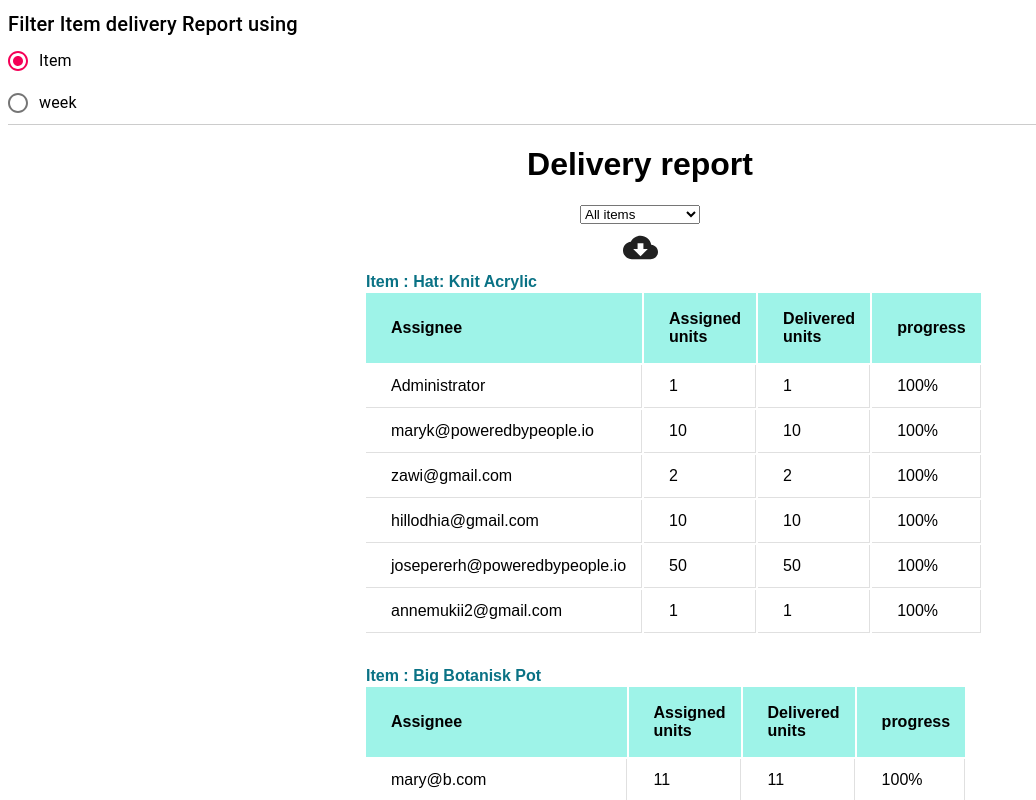
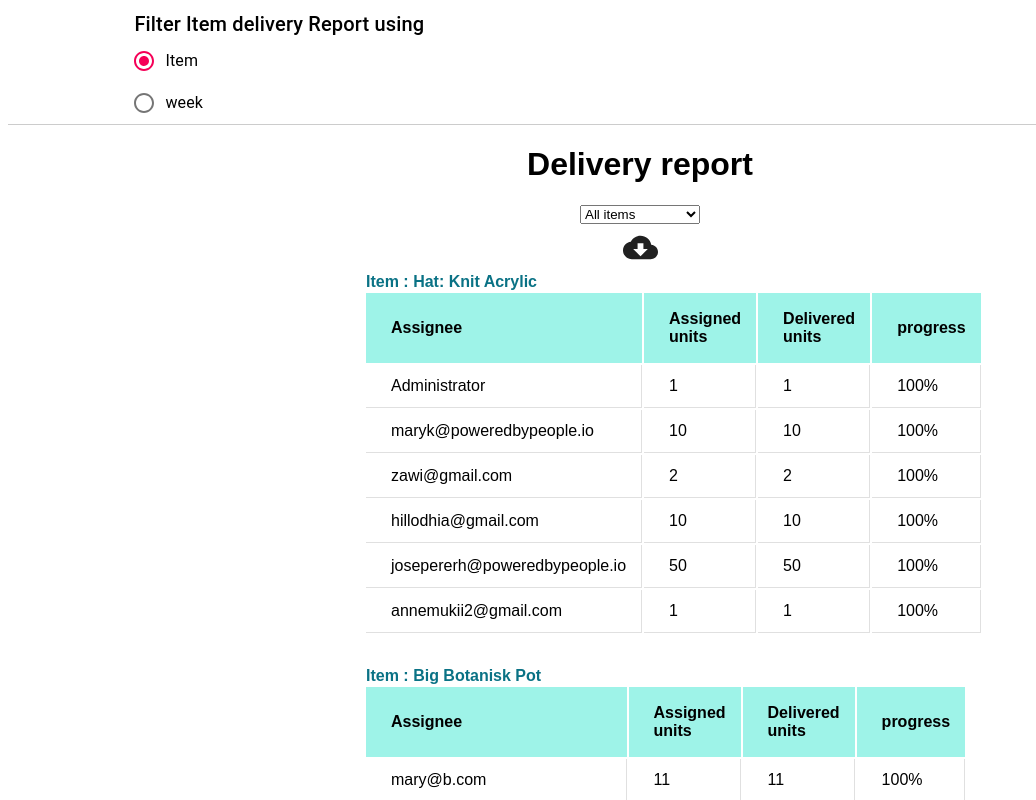
Before and after one commit to amwaleh/Datareport_sample, a React (Create React App) app: page / in a window 1280 px wide. Shown: the top 800 px of the page, without its empty margins (0-1036 px from the left). Built offline with nearby package versions, Linux system fonts and the light colour scheme.

Commit message:
fix header

```diff
--- a/src/Home.js
+++ b/src/Home.js
@@ -1,5 +1,4 @@
 import React from "react";
-import "./styles.css";
 import App from "./App";
 import DateReport from './DateReport'
 import Radio from '@material-ui/core/Radio';
@@ -8,6 +7,9 @@ import FormControlLabel from '@material-ui/core/FormControlLabel';
 import FormControl from '@material-ui/core/FormControl';
 import Container from '@material-ui/core/Container';
 import Typography from '@material-ui/core/Typography';
+
+import "./styles.css";
+
 export default function Home() {
   const [view, setView] = React.useState('item');
 
--- a/src/styles.css
+++ b/src/styles.css
@@ -91,9 +91,11 @@ border-radius:3px;
 
 .topControl {
 border-bottom: 1px solid #ccc;
+padding-left: 10%;
 }
 .control {
 display: flex;
 width:500px;
 flex-flow:row;
+
 }
```
